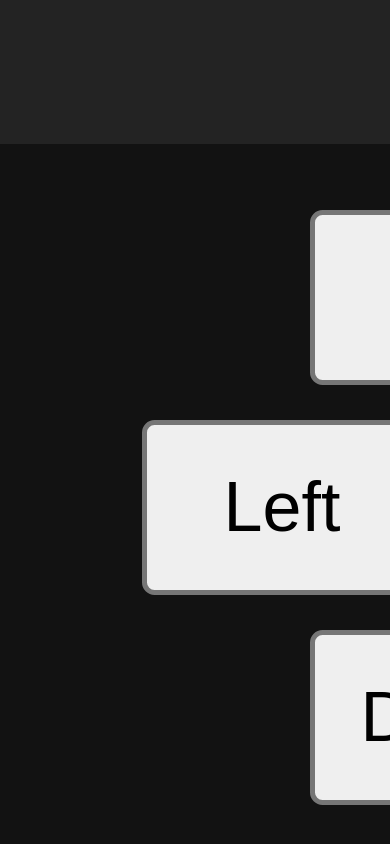
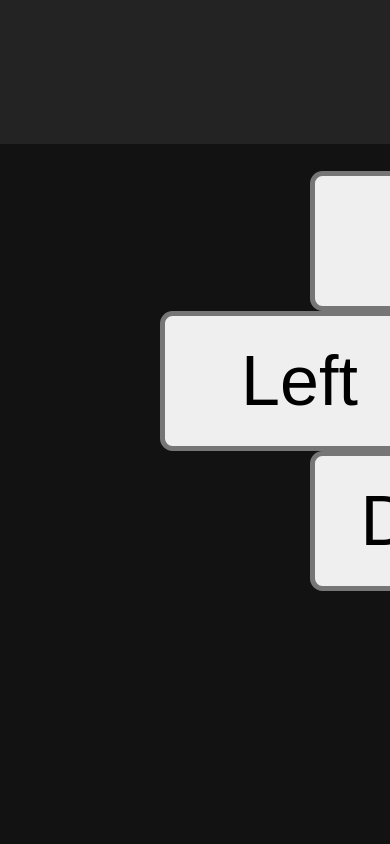
Before and after one commit to TracyGJG/fp-games, a plain HTML site: page 001-snake/web.html in a window 390 px wide. Shown: the part 1175-2019 px from the top of the page. After the commit the page ends 1787 px from the top, so only its background shows below. Drawn offline with Linux system fonts and the light colour scheme.

Commit message:
Resized mobile version

```diff
--- a/001-snake/web.css
+++ b/001-snake/web.css
@@ -50,12 +50,12 @@ section.controls {
 
   section.controls {
     zoom: 3.5;
-    padding: 0.5em;
+    padding: 0.25em;
 
     & button {
       width: 4em;
-      height: 2.5em;
-      margin: 0.25em;
+      height: 2em;
+      margin: 0;
     }
   }
 }
--- a/002-tetris/web.css
+++ b/002-tetris/web.css
@@ -40,12 +40,11 @@ section.controls {
 
   section.controls {
     zoom: 3;
-    padding: 0.25em;
 
     & button {
       width: 4em;
-      height: 2em;
-      margin: 0.25em;
+      height: 1.5em;
+      margin: 00;
     }
   }
 }
```
